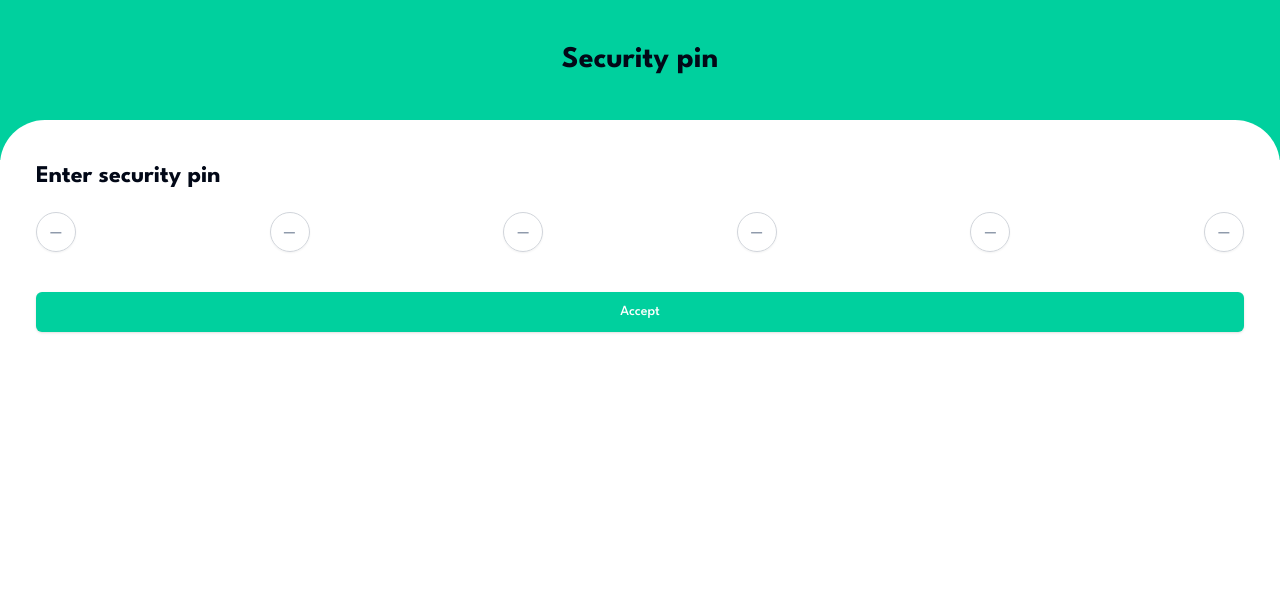
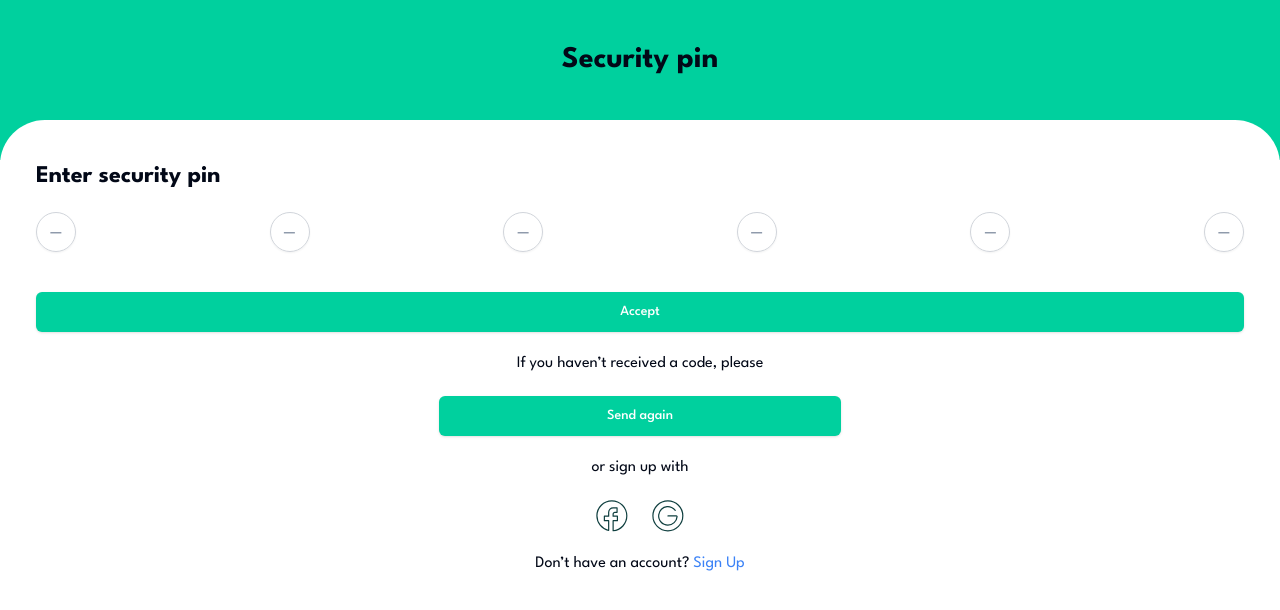
Before and after one commit to nahkar/finwise, a Next.js app: page /forgot-password-confirm in a window 1280 px wide. Shown: the top 610 px of the page. Built offline with nearby package versions, Linux system fonts and the light colour scheme.

Commit message:
feature: add social Signup ui part

```diff
--- a/src/app/(auth)/components/AuthForm/SecurityPinForm.tsx
+++ b/src/app/(auth)/components/AuthForm/SecurityPinForm.tsx
@@ -78,6 +78,10 @@ export const SecurityPinForm = () => {
 					</Button>
 				</form>
 			</Form>
+			<div className="mt-5 text-center">
+				<p className="mb-5">If you haven’t received a code, please</p>
+				<Button className="h-10 w-2/6 bg-customGreen text-white">Send again</Button>
+			</div>
 		</div>
 	);
 };
--- a/src/app/(auth)/forgot-password-confirm/page.tsx
+++ b/src/app/(auth)/forgot-password-confirm/page.tsx
@@ -1,10 +1,12 @@
 import { SecurityPinForm } from '../components/AuthForm/SecurityPinForm';
+import { SocialSignup } from '../components/SocialSignup';
 
 const ForgotPasswordConfirmPage = () => {
 	return (
 		<div>
 			<p className="text-2xl font-bold">Enter security pin</p>
 			<SecurityPinForm />
+			<SocialSignup />
 		</div>
 	);
 };
```
